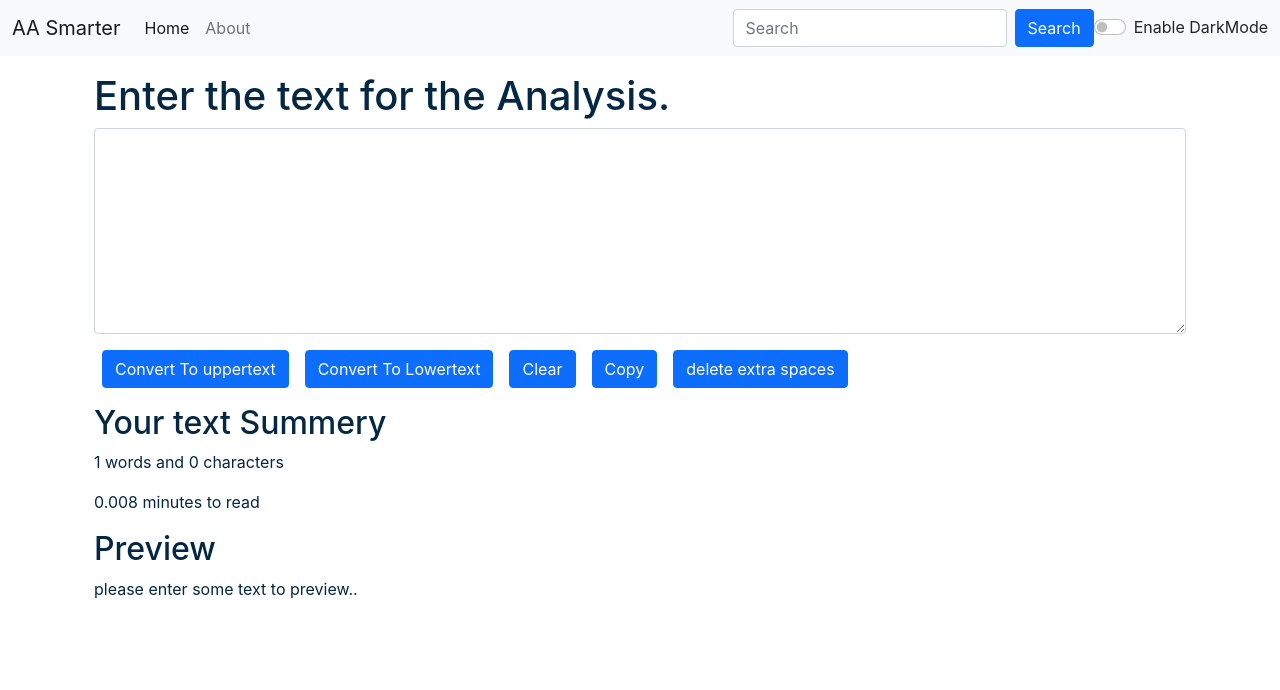
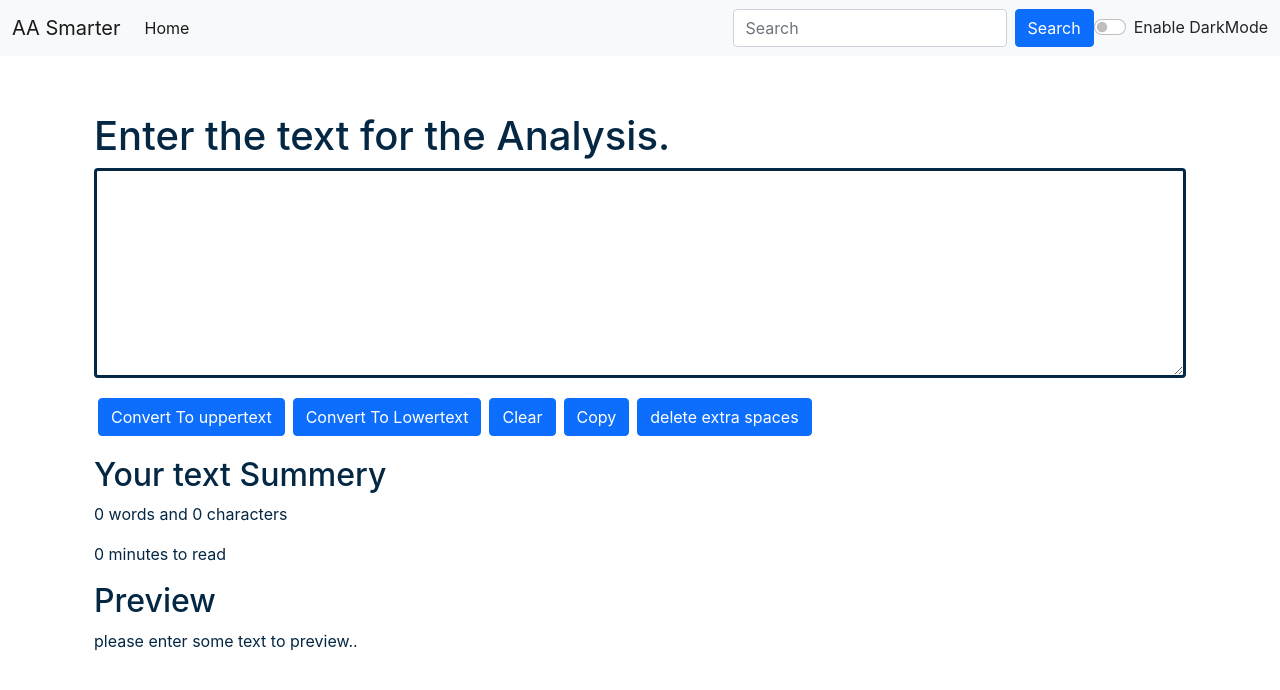
Before and after one commit to nandishTech01/AA-Smarters, a React (Create React App) app: page / in a window 1280 px wide. Shown: the top 690 px of the page. Built offline with nearby package versions, Linux system fonts and the light colour scheme.

Commit message:
complete website of textutil

```diff
--- a/public/index.html
+++ b/public/index.html
@@ -7,7 +7,8 @@
     <meta name="theme-color" content="#000000" />
     <meta
       name="description"
-      content="Web site created using create-react-app"
+      content="AA-Smarters is a word counter and characters counter and all the utility website for the count the words and all text ar econvert are into the lowertext and uppertect and image size changes without loosing quality
+      copy the text and convert text from uppercase to lowertext and lowertext to uppertext , remove extra spaces into the paragragh and essay , clear all text."
     />
     <link rel="apple-touch-icon" href="%PUBLIC_URL%/logo192.png" />
 
@@ -15,7 +16,7 @@
 
     <link href="https://cdn.jsdelivr.net/npm/bootstrap@5.0.2/dist/css/bootstrap.min.css" rel="stylesheet" integrity="sha384-EVSTQN3/azprG1Anm3QDgpJLIm9Nao0Yz1ztcQTwFspd3yD65VohhpuuCOmLASjC" crossorigin="anonymous">
 
-    <title>AA Smarter</title>
+    <title>AA Smarter - Word counter | Text Converter</title>
   </head>
   <body>
     <noscript>You need to enable JavaScript to run this app.</noscript>
--- a/src/App.js
+++ b/src/App.js
@@ -4,7 +4,7 @@ import About from './components/About';
 import Navbar from './components/Navbar';
 import TextForm from './components/TextForm';
 import Alert from './components/Alert';
-import { BrowserRouter as Router, Routes, Route, Link } from "react-router-dom";
+// import { BrowserRouter as Router, Routes, Route, Link } from "react-router-dom";
 
 
 export function App() {
@@ -42,16 +42,18 @@ export function App() {
   return (
     <>
 
- <Router>
+ {/* <Router> */}
       <Navbar title="AA Smarter" mode={modeColor} toggleMode={toggleMode} />
       <Alert alert={alert} />
       <div className="container my-3">
-        <Routes>
-          <Route exact path="/about" element={<About />} />
-          <Route exact path="/" element={<TextForm showAlert={showAlert} heading="Enter the text for the Analysis." mode={modeColor} />} />
-        </Routes>
+        {/* <Routes> */}
+          {/* <Route exact path="/about" element={<About />} /> */}
+          {/* <Route exact path="/" element={ */}
+          <TextForm showAlert={showAlert} heading="Enter the text for the Analysis." mode={modeColor} />
+          {/* } /> */}
+        {/* </Routes> */}
       </div>
-    </Router>
+    {/* </Router> */}
       </>
   );
 }
--- a/src/components/Alert.js
+++ b/src/components/Alert.js
@@ -13,10 +13,10 @@ import React from 'react'
 
   return (
     //https://getbootstrap.com/docs/4.0/components/alerts/
-
-       props.alert && <div className={`alert alert-${props.alert.type} alert-dismissible fade show`} role="alert">
+        <div style={{height: '40px'}}>
+     {  props.alert && <div className={`alert alert-${props.alert.type} alert-dismissible fade show`} role="alert">
           <strong>{capitalize(props.alert.type)}</strong> : {props.alert.msg}
-
+          </div> }
         </div>
   )
 }
--- a/src/components/Navbar.js
+++ b/src/components/Navbar.js
@@ -1,6 +1,6 @@
 import React, { useState } from 'react'
 import PropTypes from 'prop-types'
-import { Link } from 'react-router-dom';
+// import { Link } from 'react-router-dom';
 
 
 
@@ -8,18 +8,22 @@ export default function Navbar(props) {
   return (
 <nav className= {`navbar navbar-expand-lg navbar-${props.mode} bg-${props.mode}`}>
 <div className="container-fluid">
-    <Link className="navbar-brand" to="/">{props.title}</Link>
+    {/* <Link className="navbar-brand" to="/">{props.title}</Link> */}
+    <a className="navbar-brand" href="#">{props.title}</a>
+
     <button className="navbar-toggler" type="button" data-bs-toggle="collapse" data-bs-target="#navbarSupportedContent" aria-controls="navbarSupportedContent" aria-expanded="false" aria-label="Toggle navigation">
       <span className="navbar-toggler-icon"></span>
     </button>
     <div className="collapse navbar-collapse" id="navbarSupportedContent">
       <ul className="navbar-nav me-auto mb-2 mb-lg-0">
         <li className="nav-item">
-          <Link className="nav-link active" aria-current="page" to="/">Home</Link>
+          {/* <Link className="nav-link active" aria-current="page" to="/">Home</Link> */}
+          <a className="nav-link active" aria-current="page" to="/">Home</a>
+
         </li>
-        <li className="nav-item">
+        {/* <li className="nav-item">
           <Link className="nav-link" to="/about">About</Link>
-        </li>
+        </li> */}
       </ul>
       <form className="d-flex">
         <input className="form-control me-2" type="search" placeholder="Search" aria-label="Search" />
--- a/src/components/TextForm.js
+++ b/src/components/TextForm.js
@@ -54,14 +54,14 @@ export default function TextForm(props) {
     <div className='container' style={{color : props.mode==='dark'? 'white' : '#042743'}}>
         <h1>{props.heading}</h1>
         <div className="mb-3">
-        <textarea className="form-control"  value={text} id="myBox" rows="8" style={{backgroundColor : props.mode==='dark'? 'gray' : 'white',
-         color: props.mode==='dark'? 'white' : '#042743'}} onChange={handleonchange}></textarea>
+        <textarea className="form-control"  value={text} id="myBox" rows="8" style={{backgroundColor : props.mode==='dark'? '#042743' : 'white',
+         color: props.mode==='dark'? 'white' : '#042743',border: 'solid'}} onChange={handleonchange}></textarea>
         </div>
-       <button className='btn btn-primary mx-2' onClick={handleUPclick}>Convert To uppertext</button>
-       <button className='btn btn-primary mx-2' onClick={handleLoclick}>Convert To Lowertext</button>
-       <button className='btn btn-primary mx-2' onClick={handleclickclear}>Clear</button>
-        <button className='btn btn-primary mx-2' onClick={handleCopyAll}>Copy</button>
-        <button className='btn btn-primary mx-2' onClick={removeextraspaces}>delete extra spaces</button>
+       <button className='btn btn-primary mx-1 my-1' onClick={handleUPclick}>Convert To uppertext</button>
+       <button className='btn btn-primary mx-1 my-1' onClick={handleLoclick}>Convert To Lowertext</button>
+       <button className='btn btn-primary mx-1 my-1' onClick={handleclickclear}>Clear</button>
+        <button className='btn btn-primary mx-1 my-1' onClick={handleCopyAll}>Copy</button>
+        <button className='btn btn-primary mx-1 my-1' onClick={removeextraspaces}>delete extra spaces</button>
 
 
 
@@ -71,8 +71,8 @@ export default function TextForm(props) {
 
     <div className='container my-3' style={{color : props.mode==='dark'? 'white' : '#042743'}}>
         <h2>Your text Summery</h2>
-        <p>{text.split(" ").length} words  and {text.length} characters</p>
-        <p> {0.008 * text.split(" ").length} minutes to read </p>
+        <p>{text.split(" ").filter((element)=>{return element.length !==0}).length} words  and {text.length} characters</p>
+        <p> {0.008 * text.split(" ").filter((element)=>{return element.length !==0}).length} minutes to read </p>
 
     <h2>Preview </h2>
     <p>{text.length>0?text:"please enter some text to preview.."}</p>
```
